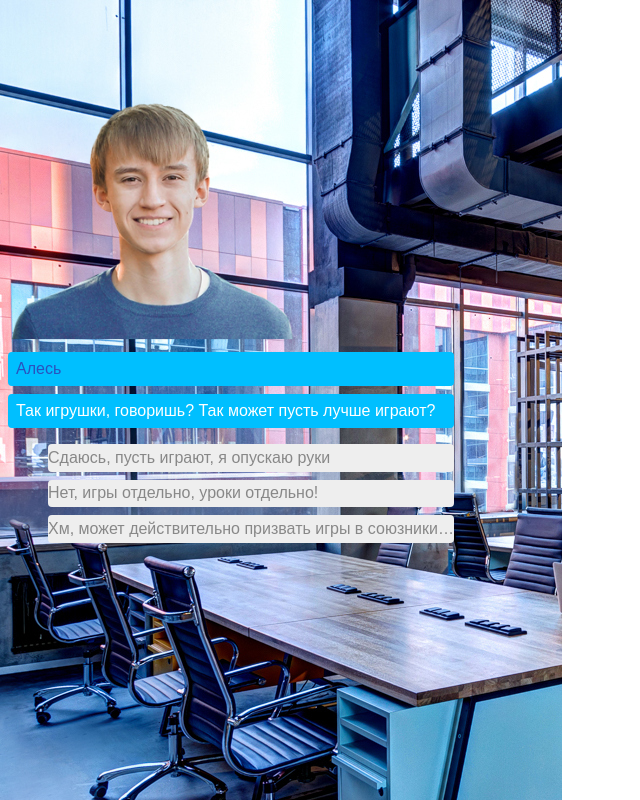
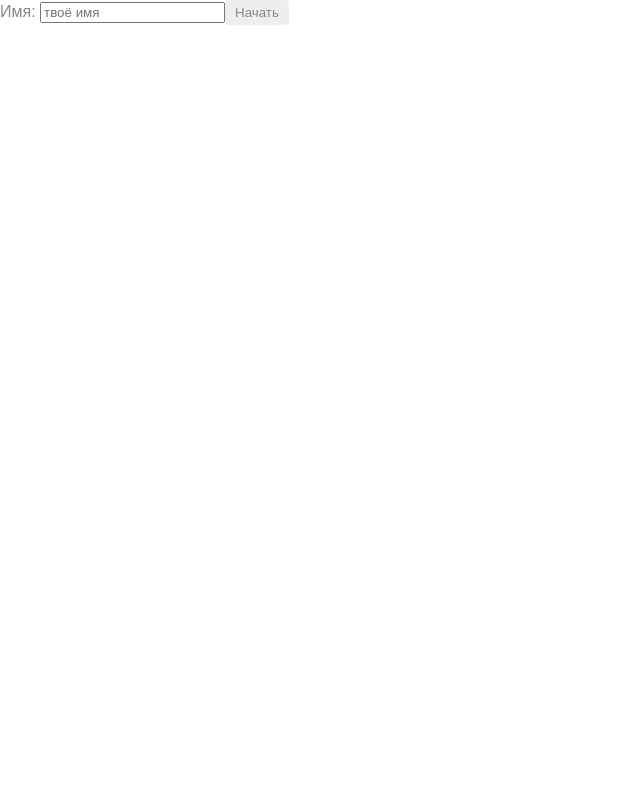
Before and after one commit to Isantipov/banderteach-a, an Angular app: page / in a window 1280 px wide. Shown: the top 800 px of the page, without its empty margins (0-640 px from the left). Built offline with nearby package versions, Linux system fonts and the light colour scheme.

Commit message:
name input

```diff
--- a/src/app/game/game.component.css
+++ b/src/app/game/game.component.css
@@ -15,7 +15,9 @@
     border-radius: 4px;
     color: white;
 }
-
+.hidden {
+    display: none;
+}
 
 .actor{
     height: 30vh;
--- a/src/app/game/game.component.html
+++ b/src/app/game/game.component.html
@@ -1,9 +1,19 @@
-<div (click)="onClick()">
+<div [class.hidden]="gameInitialized">
+
+
+
+  <label>Имя:
+    <input [(ngModel)]="playerName" placeholder="твоё имя" />
+  </label>
+  <button (click)="initialize()">Начать</button>
+</div>
+
+<div (click)="onClick()" [class.hidden]="!gameInitialized">
   <img class="location" src="./assets/{{currentSlide.background}}" />
   <div class="scene" style="">
     <img class="actor" src="./assets/{{currentSlide.actorImg}}" />
     <div class="actorName">
-      {{actorName}}
+      {{actorName}}:
     </div>
     <div class="message">
       {{currentSlide.message}}
--- a/src/app/game/game.component.ts
+++ b/src/app/game/game.component.ts
@@ -8,8 +8,7 @@ import {Slide, Choice, Effect, EffectKind, SCENARIO} from  './scenario';
   styleUrls: ['./game.component.css']
 })
 export class GameComponent implements OnInit {
-
-  constructor() { }
+  chosen: any = {};
 
   ngOnInit() {
   }
@@ -25,18 +24,27 @@ export class GameComponent implements OnInit {
     if(choice.nextSlide != null)
       nextSlide = choice.nextSlide;
 
+    this.chosen[this.currentSlide.id+ '_'+ choice.id] = true;
     this.currentSlide = this.sc.items[nextSlide];
     event.stopPropagation();
   }
+
   playerName: string;
   sc = SCENARIO;
   currentSlide: Slide = this.sc.items[this.sc.entry];
+
   get actorName(): string {
     var actor = this.currentSlide.actorImg;
     if(actor == 'MC.png')
-      return 'Ты';
+      return this.playerName;
     return this.sc.actorNames[actor];
-}
+  }
+
+  gameInitialized: boolean = false;
+
+  initialize(): void{
+    this.gameInitialized = true;
+  }
 
 //   {
 //   id: 'first',
```
Also changed, not shown: 4 other files (tests, documents, lock files or other folders).
